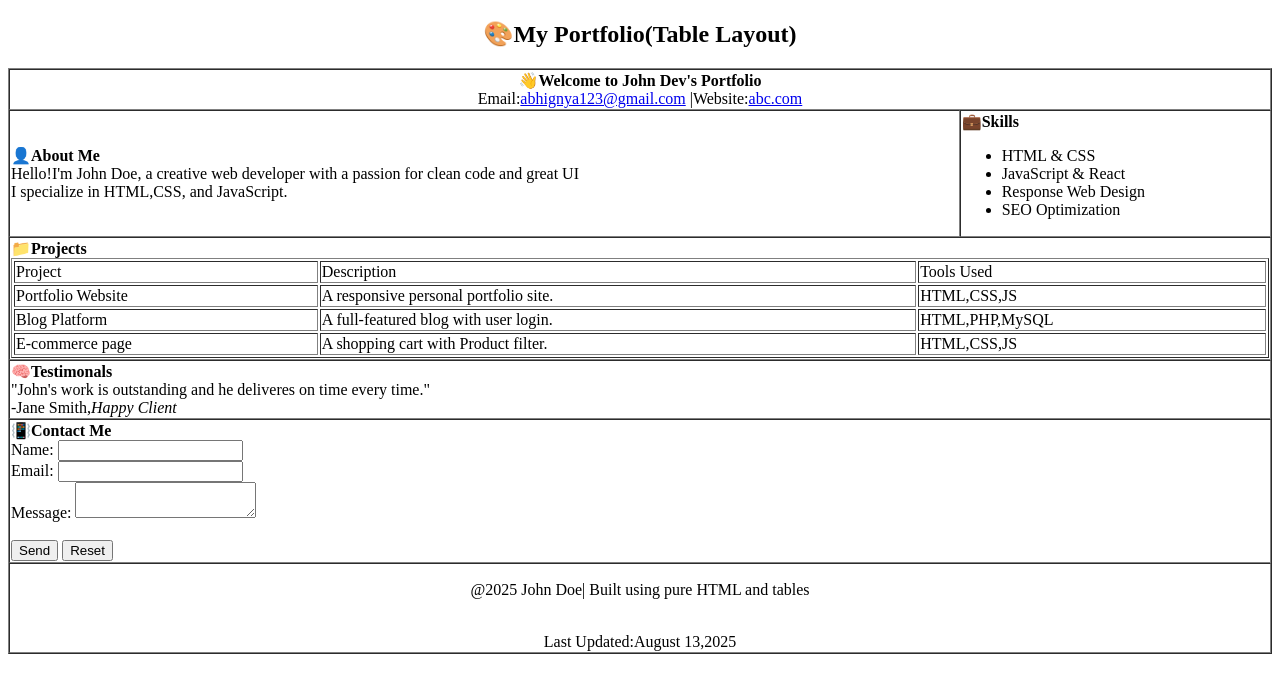
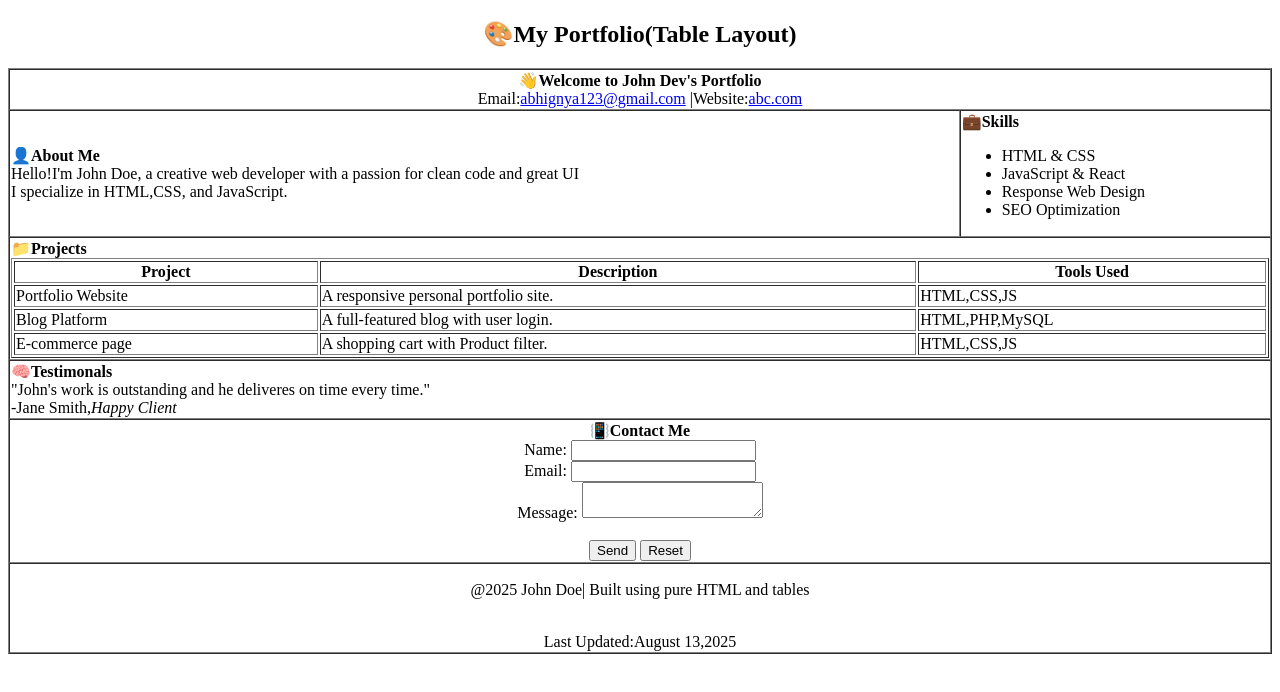
Before and after one commit to abhignya123/61R, a plain HTML site: page task.html in a window 1280 px wide. Drawn offline with Linux system fonts and the light colour scheme.

Commit message:
Add files via upload

```diff
--- a/task.html
+++ b/task.html
@@ -7,6 +7,7 @@
 </head>
 <body>
     <center><h2>🎨My Portfolio(Table Layout)</h2></center>
+
     <table border="1"  width="100%" cellspacing="0" cellpadding="1">
         <tr>
             <td colspan="2"><center><b>👋Welcome to John Dev's Portfolio</b> <br>Email:<a href="abhignya123@gmail.com">abhignya123@gmail.com</a> |Website:<a href="abc.com">abc.com</a></center></td>
@@ -21,9 +22,9 @@
 
                 <table border="1" width="100%" >
                     <tr>
-                        <td>Project</td>
-                        <td>Description</td>
-                        <td>Tools Used</td>
+                        <td><center><b>Project</b></center></td>
+                        <td><center><b>Description</b></center></td>
+                        <td><center><b>Tools Used</b></center></td>
                     </tr>
                     <tr>
                         <td>Portfolio Website</td>
@@ -49,7 +50,7 @@
 
         </tr>
         <tr>
-            <td colspan="2"><b>📳Contact Me</b><br>
+            <td colspan="2" align="center"><b>📳Contact Me</b><br>
             <form action="" method="get" enctype="text/plain">
                 <label for="">Name:</label>
                 <input type="text">
```
